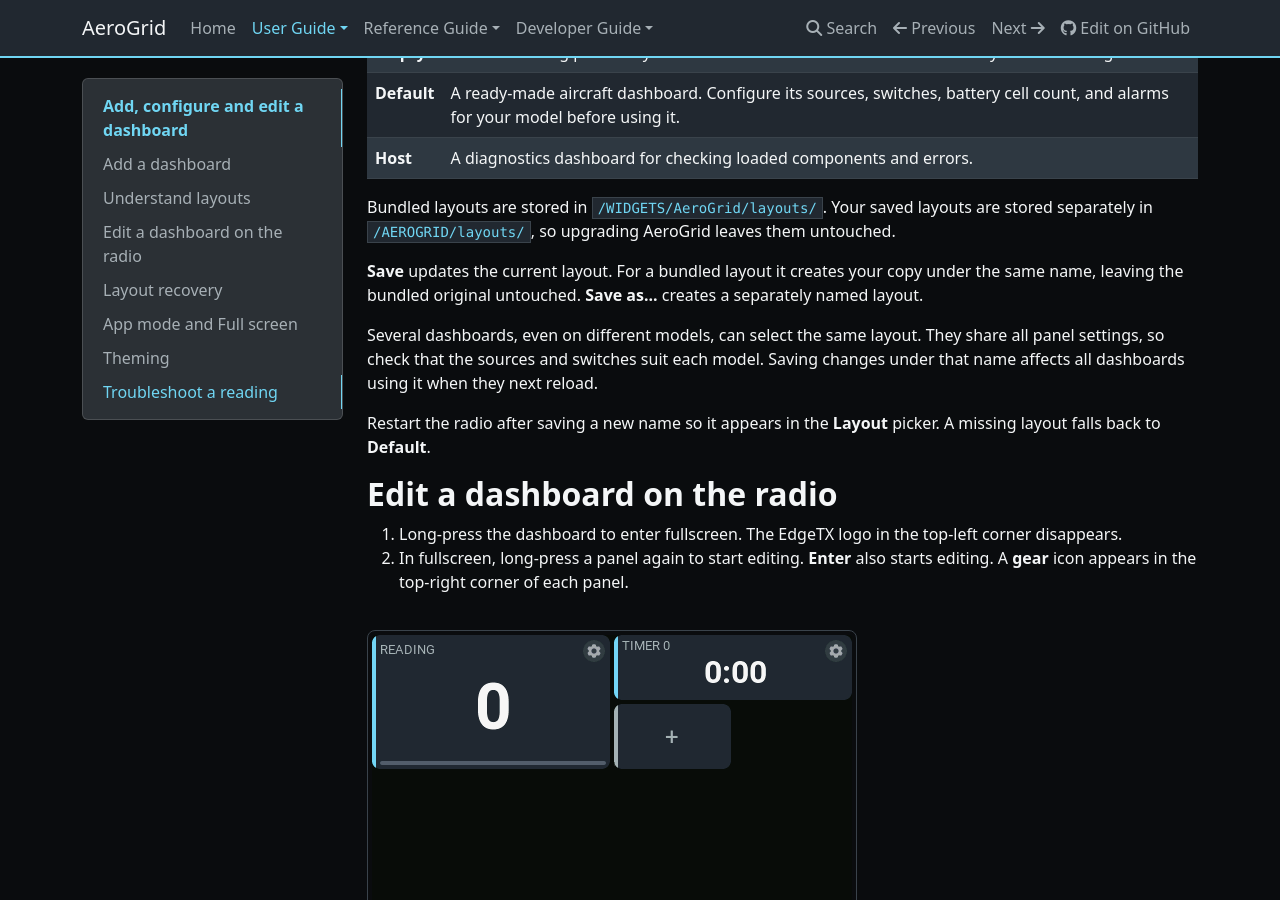
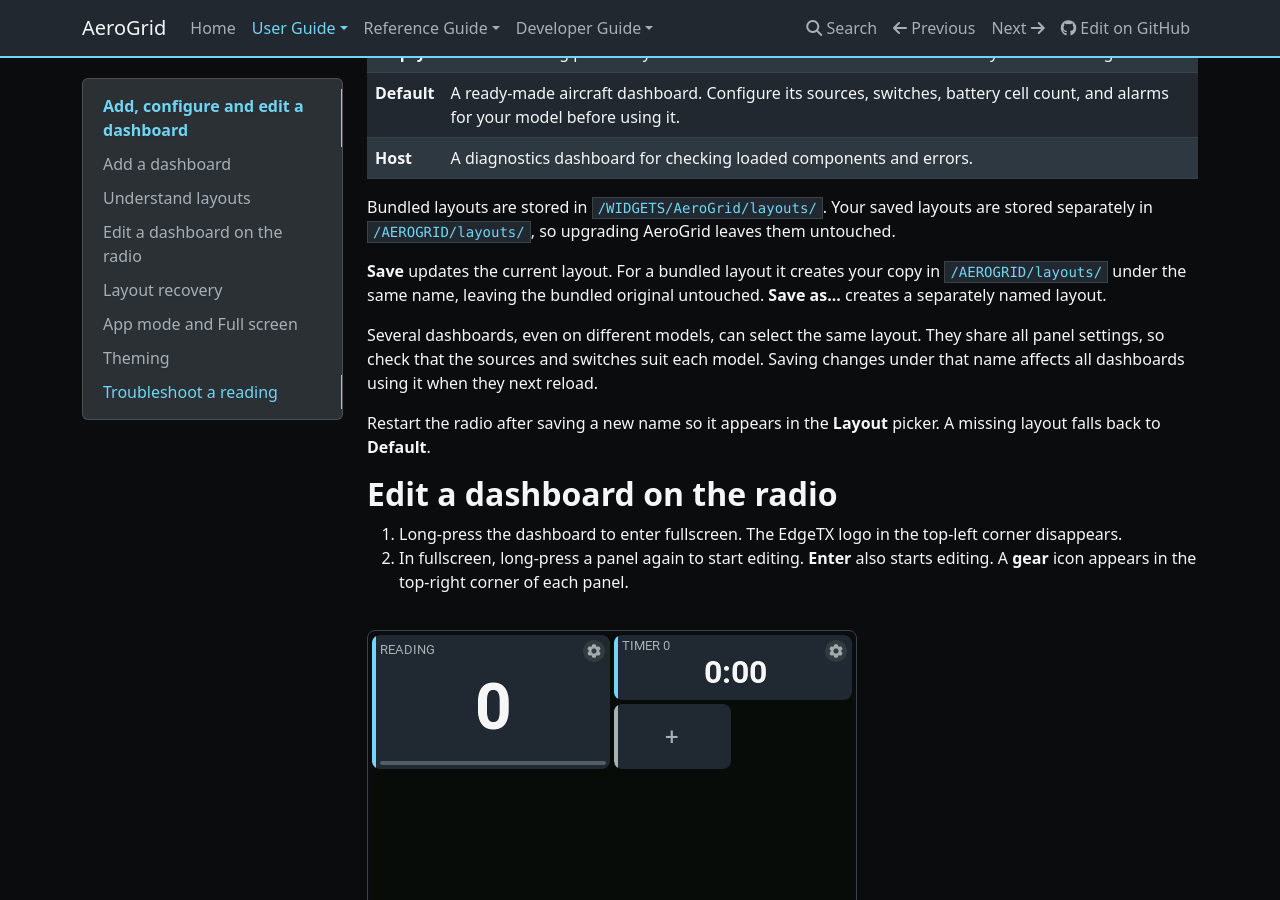
Before and after one commit to thomaskistler/aero-grid, an MkDocs documentation site: the page built from docs/user-guide/dashboards.md, in a window 1280 px wide and 900 px high, scrolled down 2782 px. Built offline with MkDocs 1.6.1, drawn with Linux system fonts in a browser that asks for light colours; nearby versions of some CDN libraries; some of the changed text lies outside the part shown.

Commit message:
Consolidate saved-layout behavior in the layouts section
Co-authored-by: Copilot App <223556219+Copilot@users.noreply.github.com>

```diff
--- a/docs/user-guide/dashboards.md
+++ b/docs/user-guide/dashboards.md
@@ -52,7 +52,8 @@ are stored separately in `/AEROGRID/layouts/`, so upgrading AeroGrid leaves
 them untouched.
 
 **Save** updates the current layout. For a bundled layout it creates your
-copy under the same name, leaving the bundled original untouched.
+copy in `/AEROGRID/layouts/` under the same name, leaving the bundled original
+untouched.
 **Save as...** creates a separately named layout.
 
 Several dashboards, even on different models, can select the same layout.
```
Also changed, not shown: other parts of docs/user-guide/dashboards.md (+0 -4 lines).
